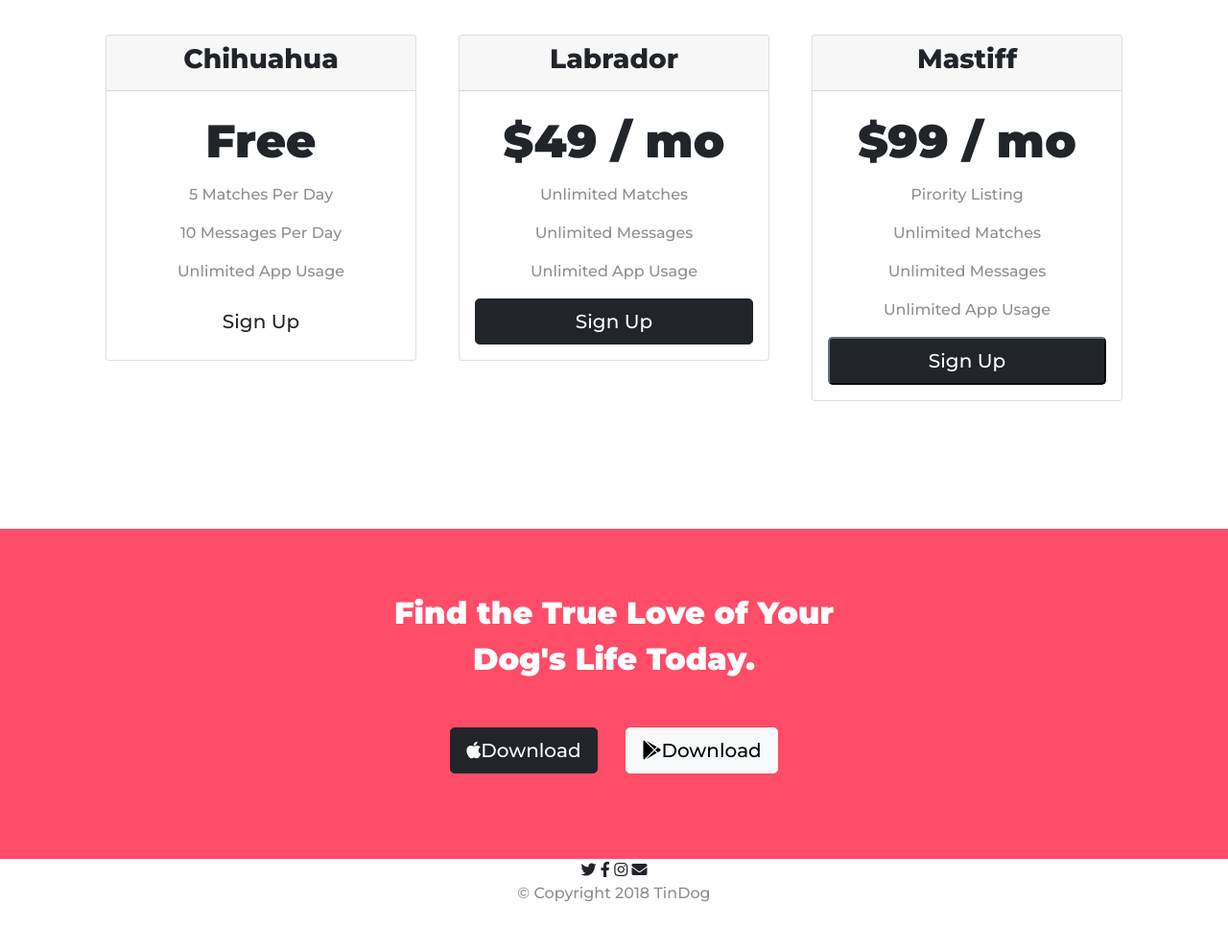
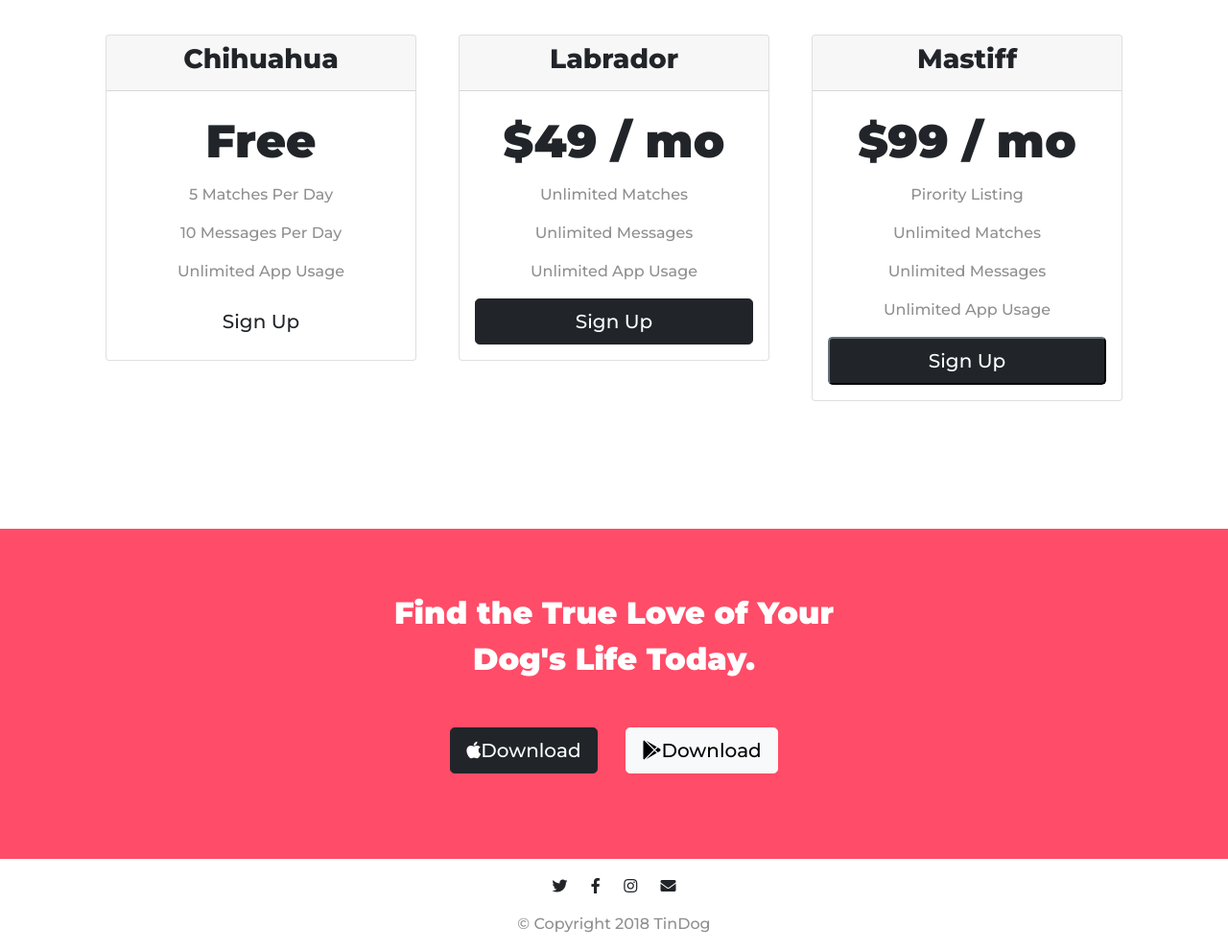
Before and after one commit to san-jose71/timdog-Website, a plain HTML site: page index.html in a window 1280 px wide. Shown: the part 2043-3034 px from the top of the page at 96% size. Before the commit the page ends 3002 px from the top, so only its background shows below. Drawn offline with nearby package versions, Linux system fonts and the light colour scheme.

Commit message:
Update styles.css

```diff
--- a/css/styles.css
+++ b/css/styles.css
@@ -192,6 +192,6 @@ p {
   background-color: #fff;
 }
 
-.footer-row {
-  padding: 5% 45% 1%;
+.social-icon {
+  margin: 20px 10px;
 }
```
